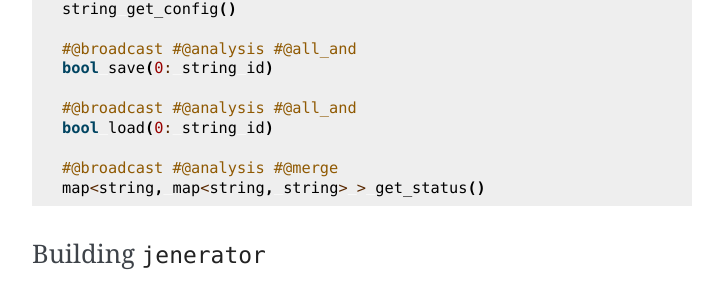
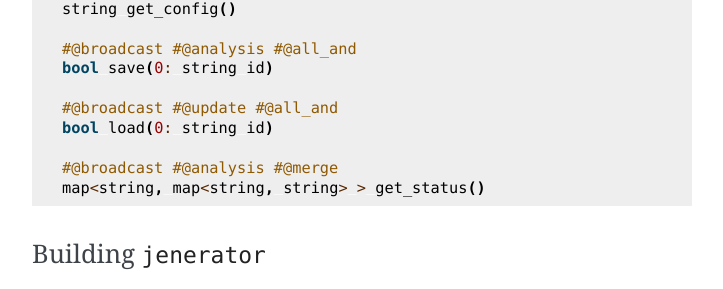
Before and after one commit to jubatus/website, a Sphinx documentation site: the page built from source/en/server.rst, in a window 1280 px wide and 900 px high, scrolled down 2631 px. Shown: the part 161-450 px from the top of the window, without its empty margins (388-1111 px from the left). Built offline with Sphinx 7.4.7, drawn with Linux system fonts in a browser that asks for light colours; the version number could not be read and is left out.

Commit message:
Fixed wrong annotation of load

```diff
--- a/source/en/server.rst
+++ b/source/en/server.rst
@@ -105,7 +105,7 @@ The following RPC methods for server are automatically appended to each service
   #@broadcast #@analysis #@all_and
   bool save(0: string id)
 
-  #@broadcast #@analysis #@all_and
+  #@broadcast #@update #@all_and
   bool load(0: string id)
 
   #@broadcast #@analysis #@merge
--- a/source/ja/server.rst
+++ b/source/ja/server.rst
@@ -105,7 +105,7 @@ RPC インターフェースは `MessagePack-IDL <https://github.com/msgpack/msg
   #@broadcast #@analysis #@all_and
   bool save(0: string id)
 
-  #@broadcast #@analysis #@all_and
+  #@broadcast #@update #@all_and
   bool load(0: string id)
 
   #@broadcast #@analysis #@merge
```
